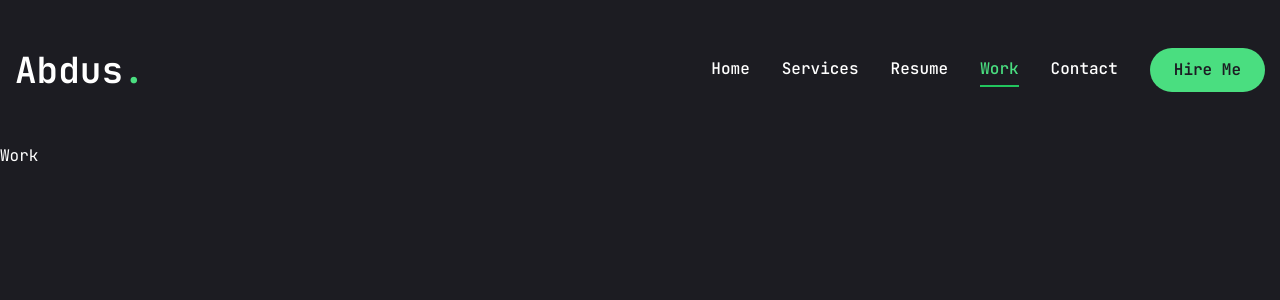
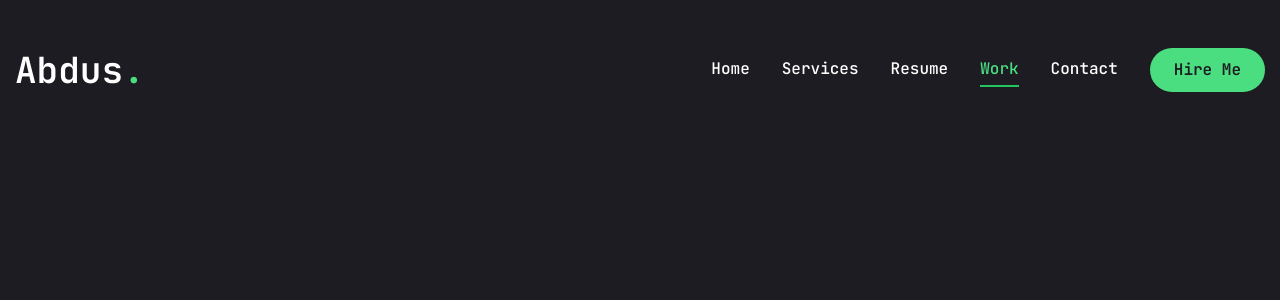
Before and after one commit to a10smd/portfolio-main, a Next.js app: page /work in a window 1280 px wide. Shown: the top 300 px of the page. Built offline with nearby package versions, Linux system fonts and the light colour scheme.

Commit message:
Major Changes

```diff
--- a/app/work/page.jsx
+++ b/app/work/page.jsx
@@ -46,7 +46,11 @@ const projects = [
 
 const Work = () => {
   const [project, setProject] = useState(projects[0]);
-  return <div>Work</div>;
+  return (
+    <motion.div>
+      <div className="container mx-auto"></div>
+    </motion.div>
+  );
 };
 
 export default Work;
```
